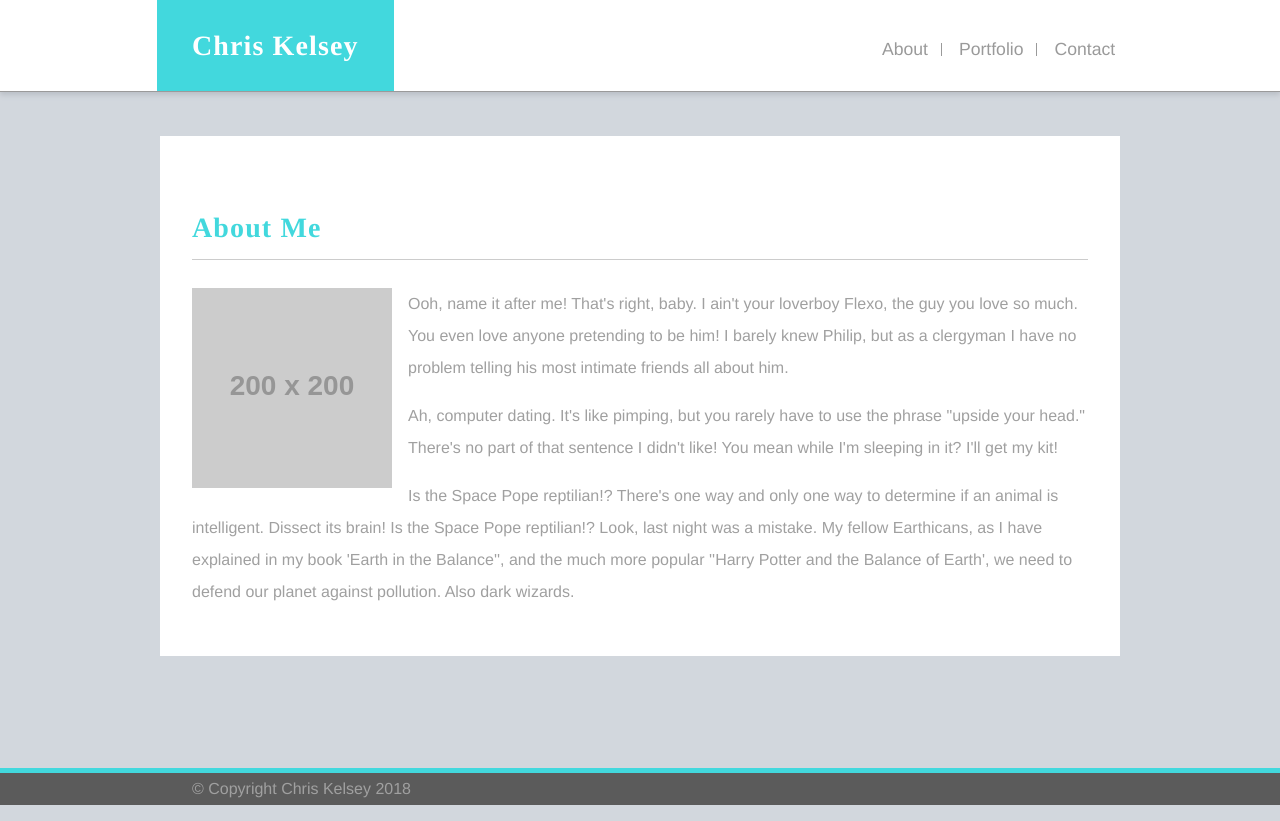
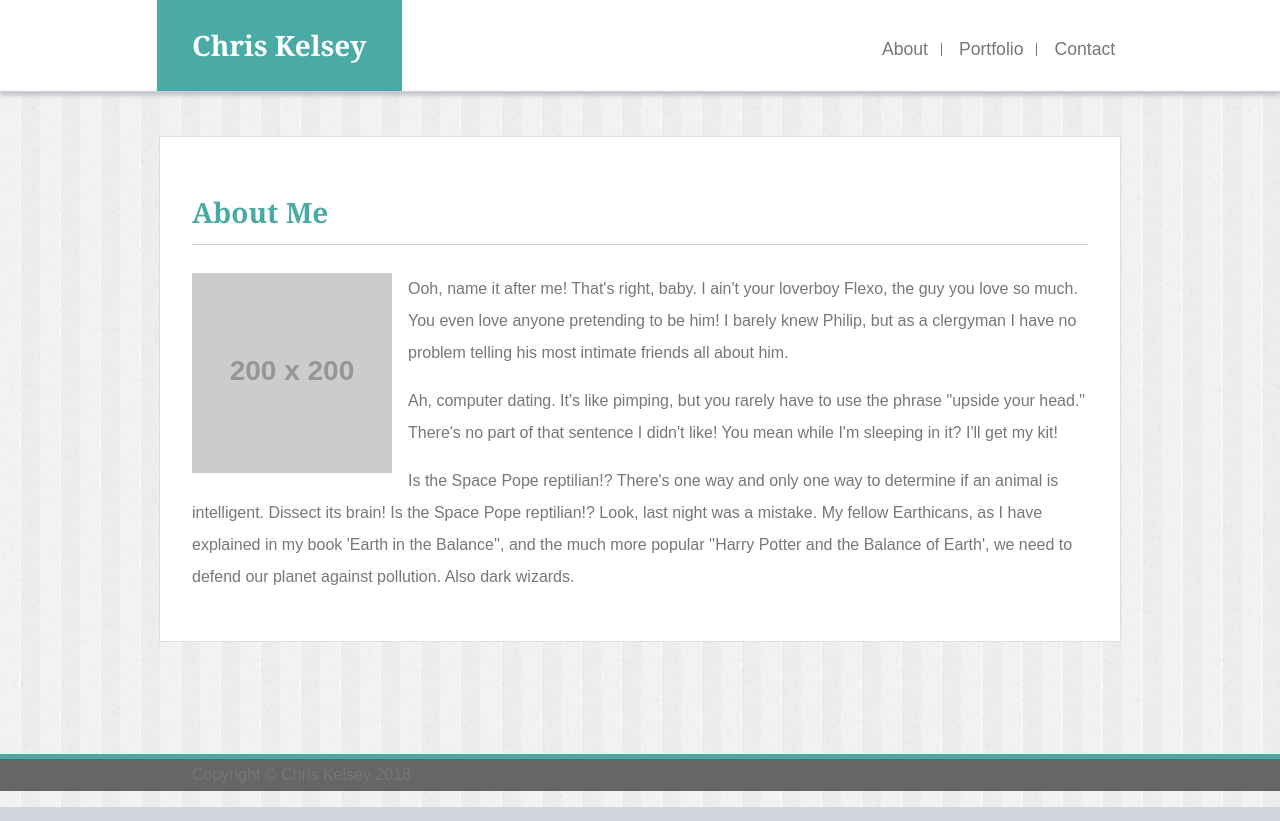
Before and after one commit to chriskelsey/portfolio, a plain HTML site: page index.html in a window 1280 px wide. Drawn offline with Linux system fonts and the light colour scheme; placeholder pictures from the web are drawn by us.

Commit message:
Pushing with new files and daily updates

```diff
--- a/index.html
+++ b/index.html
@@ -3,7 +3,6 @@
 <head>
 	<title>Chris Kelsey - Full Stack Developer</title>
 	<meta charset="utf-8">
-	<link href="https://fonts.googleapis.com/css?family=Tinos:700" rel="stylesheet">
 	<link rel="stylesheet" type="text/css" href="reset.css">
 	<link rel="stylesheet" type="text/css" href="style.css">
 </head>
@@ -31,7 +30,7 @@
 	</main>
 	<footer>
 		<section>
-			<p>&copy; Copyright Chris Kelsey 2018</p>
+			<p>Copyright &copy; Chris Kelsey 2018</p>
 		</section>
 	</footer>
 </body>
--- a/style.css
+++ b/style.css
@@ -1,12 +1,12 @@
 body {
-	font: 1em/1.25em Helvetica, Arial, sans-serif;
-	background-color: #d2d7dd;
-	color: #a0a0a0;
+	font: 1em/1.25em 'Arial', 'Helvetica Neue', Helvetica, sans-serif;;
+	background: url('images/crisp_paper_ruffles.png') repeat #d2d7dd;
+	color: #777;
 }
 
 header {
 
-	border-bottom: 1px solid #9a9a9a;
+	border-bottom: 1px solid #ccc;
 	position:fixed;
 	top:0;
 	background: #fff;
@@ -25,7 +25,7 @@ nav ul {
 
 nav ul li {
 	display: inline-block;
-	border-right: 1px solid #9a9a9a;
+	border-right: 1px solid #777;
 	padding: 0 0.25em;
 	line-height: 75%;
 }
@@ -35,7 +35,7 @@ nav ul li:last-child{
 }
 
 nav ul li a {
-	color: #9a9a9a;
+	color: #777;
 	margin: 0 0.5em;
 	text-decoration: none;
 	font-size: 110%;
@@ -47,8 +47,9 @@ main {
 
 footer {
 	margin-top: 7em;
-	border-top: 5px solid #42d8dd;
-	background-color: #5B5B5B;
+	border-top: 5px solid #4aaaa5;
+	background-color: #666;
+	height:100%;
 }
 
 p {
@@ -57,19 +58,17 @@ p {
 }
 
 h1, h2 {
-	font: 175%/225% 'Tinos', serif;
-	letter-spacing: 0.04em;
+	font: bold 175%/225% 'Georgia', Times, Times New Roman, serif;
 	margin: 1em 0;
 	border-bottom: 1px solid #ccc;
-	color: #42d8dd;
+	color: #4aaaa5;
 }
 
 p.title {
-	font: 175%/225% 'Tinos', serif;
-	letter-spacing: 0.04em;
+	font: bold 175%/225% 'Georgia', Times, Times New Roman, serif;
 	display: block;
 	float:left;
-	background-color: #42d8dd;
+	background-color: #4aaaa5;
 	padding:0.5em 1.25em;
 	margin-bottom:0;
 	margin-left:-1.25em;
@@ -86,8 +85,9 @@ section {
 
 main section {
 	background-color: #fff;
-	padding-top: 2em;
+	padding-top: 1em;
 	padding-bottom: 2em;
+	border:1px solid #ddd;
 }
 
 .profile-photo {
```
Also changed, not shown: contact.html (added, +33 -0 lines), portfolio.html (added, +33 -0 lines), images/crisp_paper_ruffles.png (added), images/crisp_paper_ruffles_@2X.png (added).
